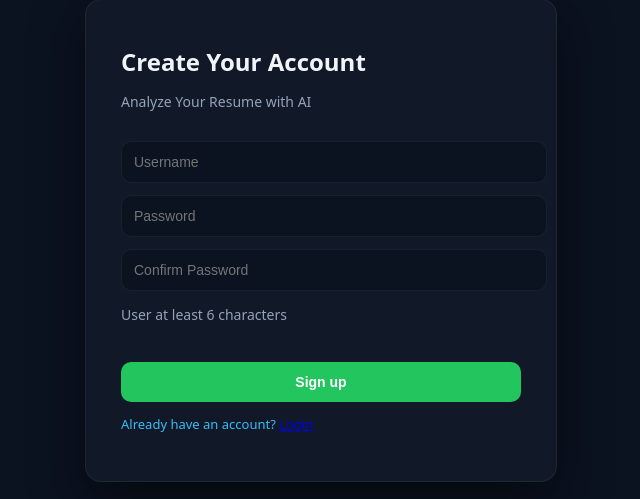
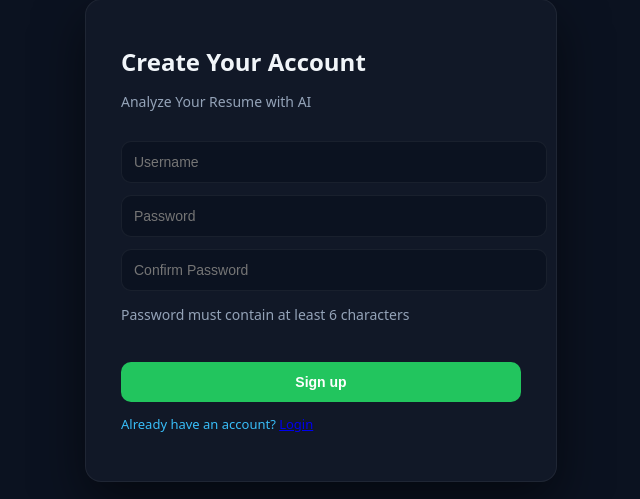
Before and after one commit to ShafiyaAnjum12/ai-resume-analyzer, a Flask app: page /signup in a window 1280 px wide. Shown: the part 122-621 px from the top of the page, without its empty margins (319-959 px from the left). Run offline with Flask 3, Linux system fonts and the light colour scheme; parts of the project's set-up code (start-up, migrations or seed data) failed here and were passed over.

Commit message:
Update signup.html

```diff
--- a/templates/signup.html
+++ b/templates/signup.html
@@ -8,7 +8,7 @@
       <input type="password" name="password" placeholder="Password" />
       <input type="password" name="confirm_password" placeholder="Confirm Password" />
 
-      <p class="sub-text">User at least 6 characters</p>
+      <p class="sub-text">Password must contain at least 6 characters</p>
       <button type="submit">Sign up</button>
     </form>
     <p class="switch-auth">
```
